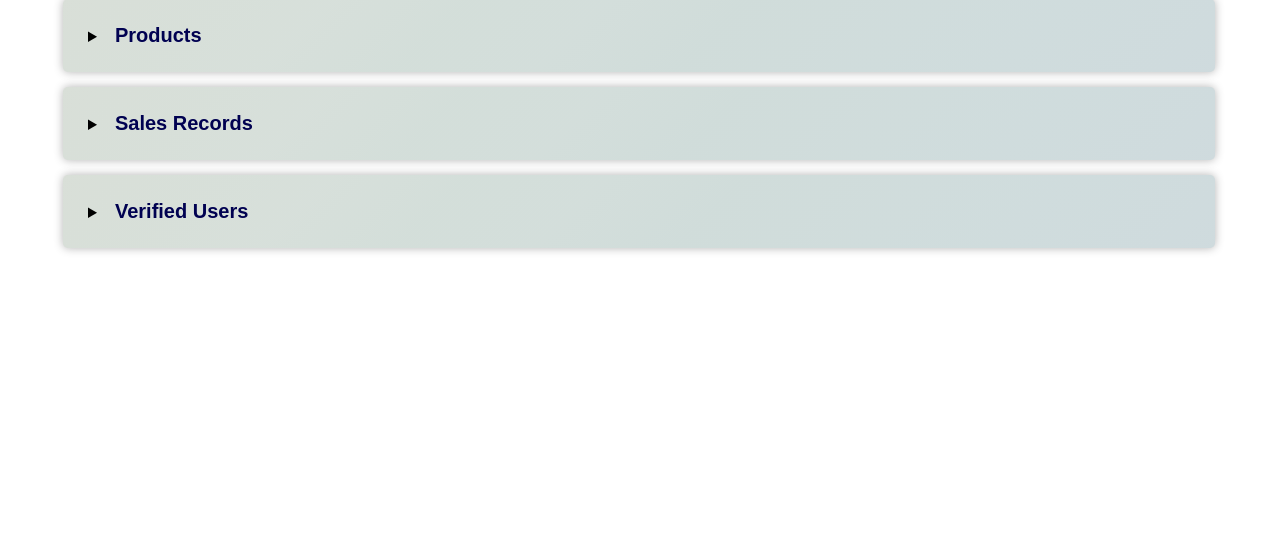
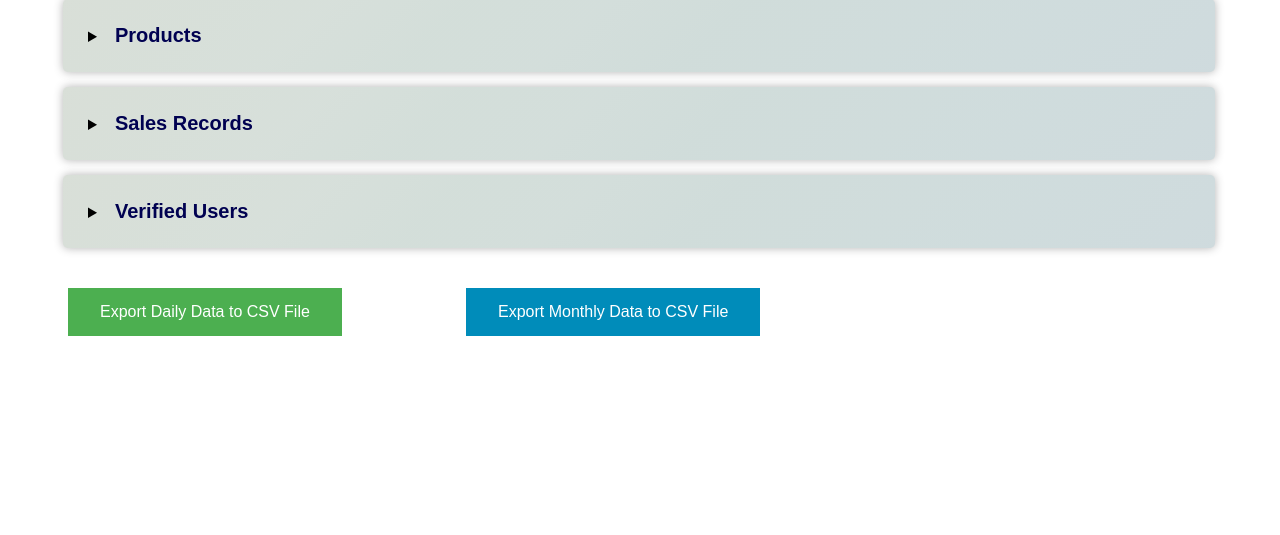
Before and after one commit to j-frances/SWE20001, a PHP site: page /home.php in a window 1280 px wide. Shown: the part 167-702 px from the top of the page. Run offline with PHP 8.4, Linux system fonts and the light colour scheme; the visitor is signed in with stand-in values (Sample User, id 1); data that the repository does not hold is empty.

Commit message:
Changes for daily/monthly csv report
Changes for daily/monthly csv report

```diff
--- a/home.php
+++ b/home.php
@@ -240,6 +240,48 @@ if(!isset($_SESSION["loggedin"]) || $_SESSION["loggedin"] != "true"){
     </form>
     </details>
     </div>
+    <style>
+    .button {
+      border: none;
+      color: white;
+      padding: 15px 32px;
+      text-align: center;
+      text-decoration: none;
+      display: inline-block;
+      font-size: 16px;
+      margin: 80px 60px;
+      cursor: pointer;
+    }
+
+    .button1 {background-color: #4CAF50;} /* Green */
+    .button2 {background-color: #008CBA;} /* Green */
+
+    </style>
+  <div class="form-group">
+    <button onclick="Exportg()" class="button button1">Export Daily Data to CSV File</button>
+    <button onclick="Exportm()" class="button button2">Export Monthly Data to CSV File</button>
+
+  </div>
+  <script>
+        function Exportg()
+        {
+
+            var conf = confirm("Export General Daily Data to CSV?");
+            if(conf == true)
+            {
+                window.open("export_daily.php", '_blank');
+            }
+        }
+        function Exportm()
+        {
+
+            var conf = confirm("Export Monthly Members/Sales Data to CSV?");
+            if(conf == true)
+            {
+                window.open("export_monthly.php", '_blank');
+            }
+        }
+  </script>
 
 
 
```
